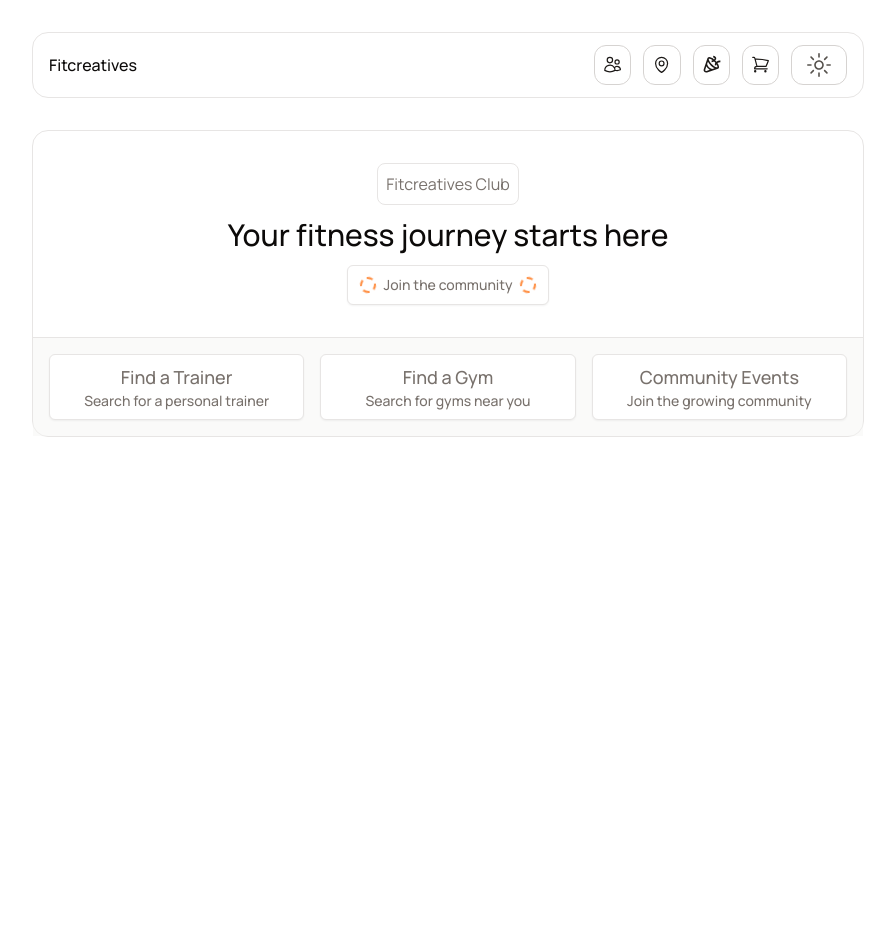
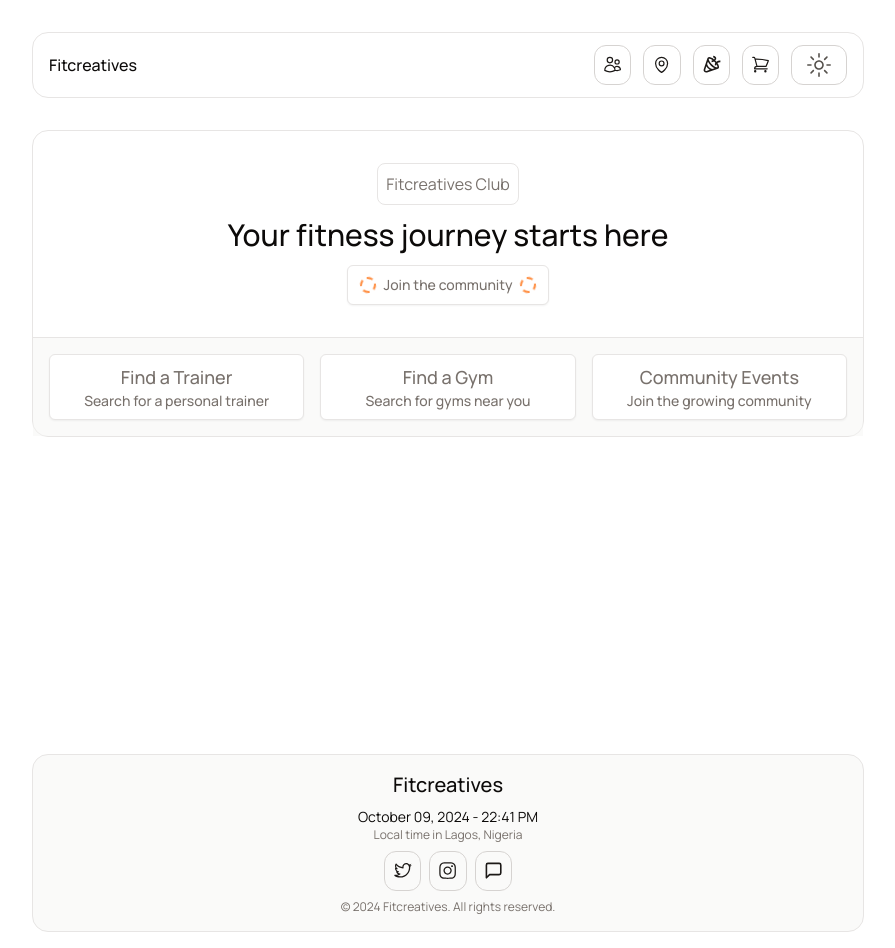
Before and after one commit to Lilianada/Fitcreatives, a Next.js app: page / in a window 1280 px wide. Shown: the whole page, without its empty margins (192-1087 px from the left). Before the commit the page ends 800 px from the top, so only its background shows below. Built offline with nearby package versions, Linux system fonts and the light colour scheme; a web font is replaced by a local one.

Commit message:
completed footer

```diff
--- a/src/app/page.jsx
+++ b/src/app/page.jsx
@@ -4,7 +4,7 @@ import Hero from "@/components/LandingPages/Hero";
 
 export default function Index() {
   return (
-    <div className="w-full">
+    <div className="w-full min-h-[calc(100vh_-_12rem)]">
       <Hero />
     </div>
   );
--- a/src/components/LandingPages/Footer.jsx
+++ b/src/components/LandingPages/Footer.jsx
@@ -1,9 +1,35 @@
-import React from 'react'
+'use client';
+
+import React from "react";
+import MenuButtons from "./MenuButtons";
+import { InstagramLogoIcon, TwitterLogoIcon } from "@radix-ui/react-icons";
+import { MessageSquareIcon } from "lucide-react";
 
 export default function Footer() {
   return (
-    <footer className=''>
+    <footer className="bg-stone-100/50 dark:bg-stone-900/20 w-full border rounded-2xl  text-foreground">
+      <div className="p-4">
+        <div className=" grid gap-2 place-items-center">
+          <h2 className="text-foreground font-medium text-xl">Fitcreatives</h2>
 
+            <div className="flex flex-col text-center">
+                <p className="text-foreground text-sm">October 09, 2024 - 22:41 PM</p>
+                <div className="text-muted-foreground text-xs">Local time in Lagos, Nigeria</div>
+            </div>
+
+            <div className="flex flex-wrap gap-2">
+                <MenuButtons icon={TwitterLogoIcon} text="Twitter" href="#"/>
+                <MenuButtons icon={InstagramLogoIcon} text="Instagram" href="#" />
+                <MenuButtons icon={MessageSquareIcon} text="Contact Us" href="/contact" />
+            </div>
+
+            <div className="text-center">
+                <p className="text-xs text-muted-foreground">
+                    © 2024 Fitcreatives. All rights reserved.
+                </p>
+            </div>
+        </div>
+      </div>
     </footer>
-  )
+  );
 }
```
